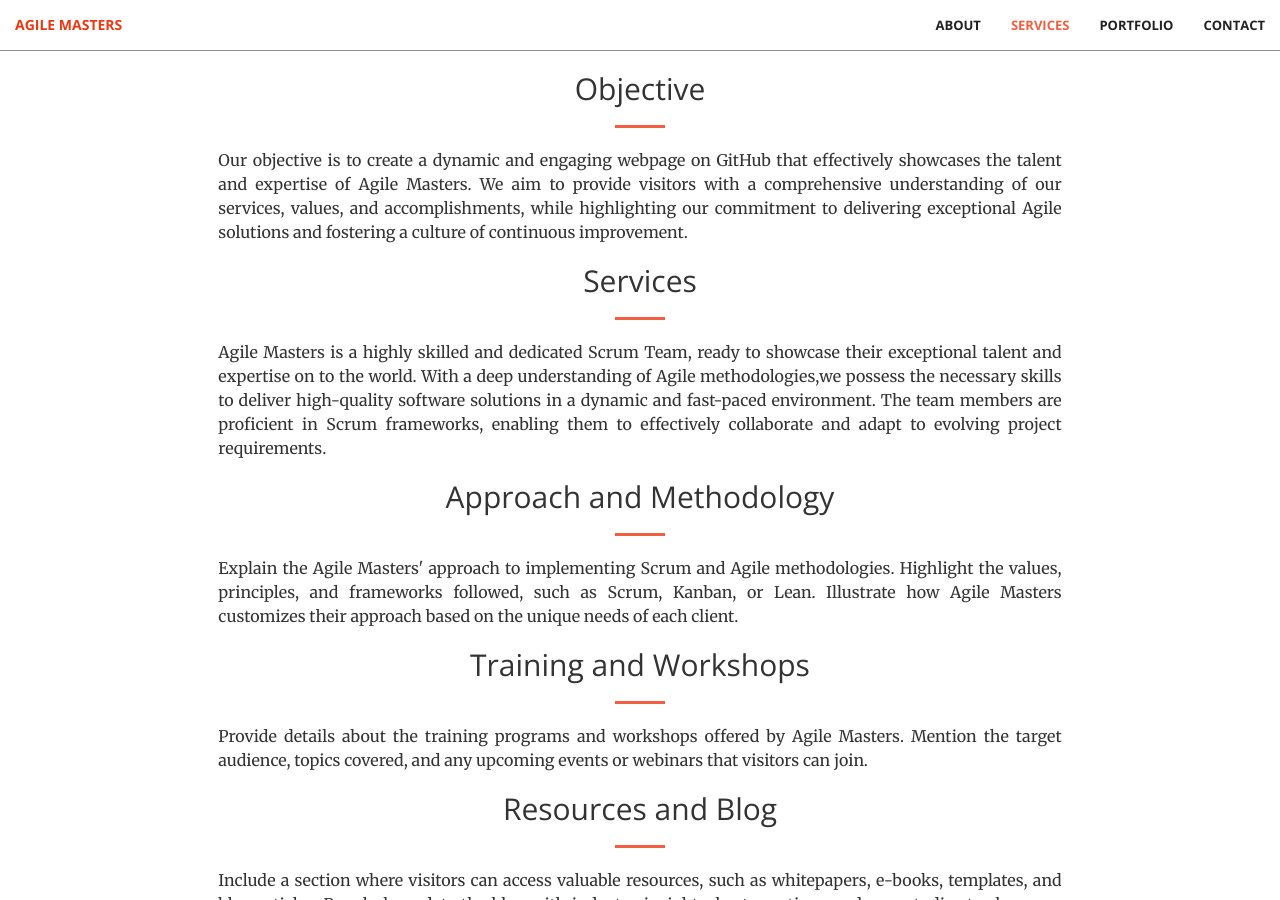
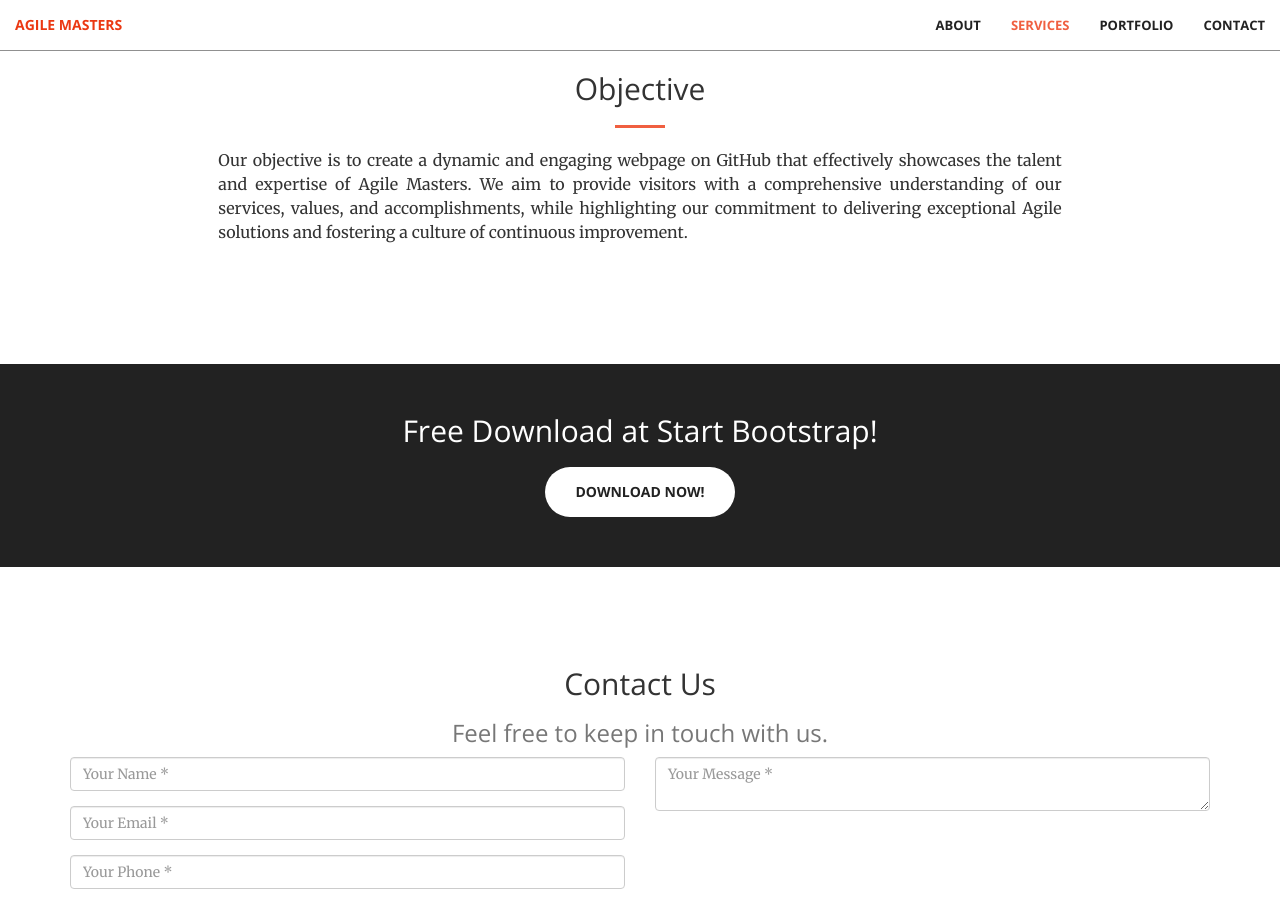
Before and after one commit to legitt23/legitt23, a Jekyll site: the page built from index.md, in a window 1280 px wide and 900 px high, scrolled down 2095 px. Built offline with Jekyll 4.4.1, drawn with Linux system fonts in a browser that asks for light colours; some of the changed text lies outside the part shown.

Commit message:
Update content.html

```diff
--- a/_includes/content.html
+++ b/_includes/content.html
@@ -9,37 +9,6 @@
             </div>
 
         </div>
-   <div class="row">
-            <div class="col-lg-8 col-lg-offset-2 text-center">
-                <h2 class="section-heading">Services</h2>
-                <hr class="primary align-left">
-                <p class= "text-justify" >Agile Masters is a highly skilled and dedicated Scrum Team, ready to showcase their exceptional talent and expertise on to the world. With a deep understanding of Agile methodologies,we possess the necessary skills to deliver high-quality software solutions in a dynamic and fast-paced environment. The team members are proficient in Scrum frameworks, enabling them to effectively collaborate and adapt to evolving project requirements.</p>
-            </div>
 
-        </div>
 
-    <div class="row">
-            <div class="col-lg-8 col-lg-offset-2 text-center">
-                <h2 class="section-heading">Approach and Methodology</h2>
-                <hr class="primary">
-                <p class= "text-justify">Explain the Agile Masters' approach to implementing Scrum and Agile methodologies. Highlight the values, principles, and frameworks followed, such as Scrum, Kanban, or Lean. Illustrate how Agile Masters customizes their approach based on the unique needs of each client.</p>
-            </div>
-
-        </div>
-    <div class="row">
-            <div class="col-lg-8 col-lg-offset-2 text-center">
-                <h2 class="section-heading">Training and Workshops</h2>
-                <hr class="primary">
-                <p class= "text-justify">Provide details about the training programs and workshops offered by Agile Masters. Mention the target audience, topics covered, and any upcoming events or webinars that visitors can join.</p>
-            </div>
-
-        </div>
-   <div class="row">
-            <div class="col-lg-8 col-lg-offset-2 text-center">
-                <h2 class="section-heading">Resources and Blog</h2>
-                <hr class="primary">
-                <p class= "text-justify">Include a section where visitors can access valuable resources, such as whitepapers, e-books, templates, and blog articles. Regularly update the blog with industry insights, best practices, and case studies to showcase thought leadership.</p>
-            </div>
-
-        </div>
 </section>
```
